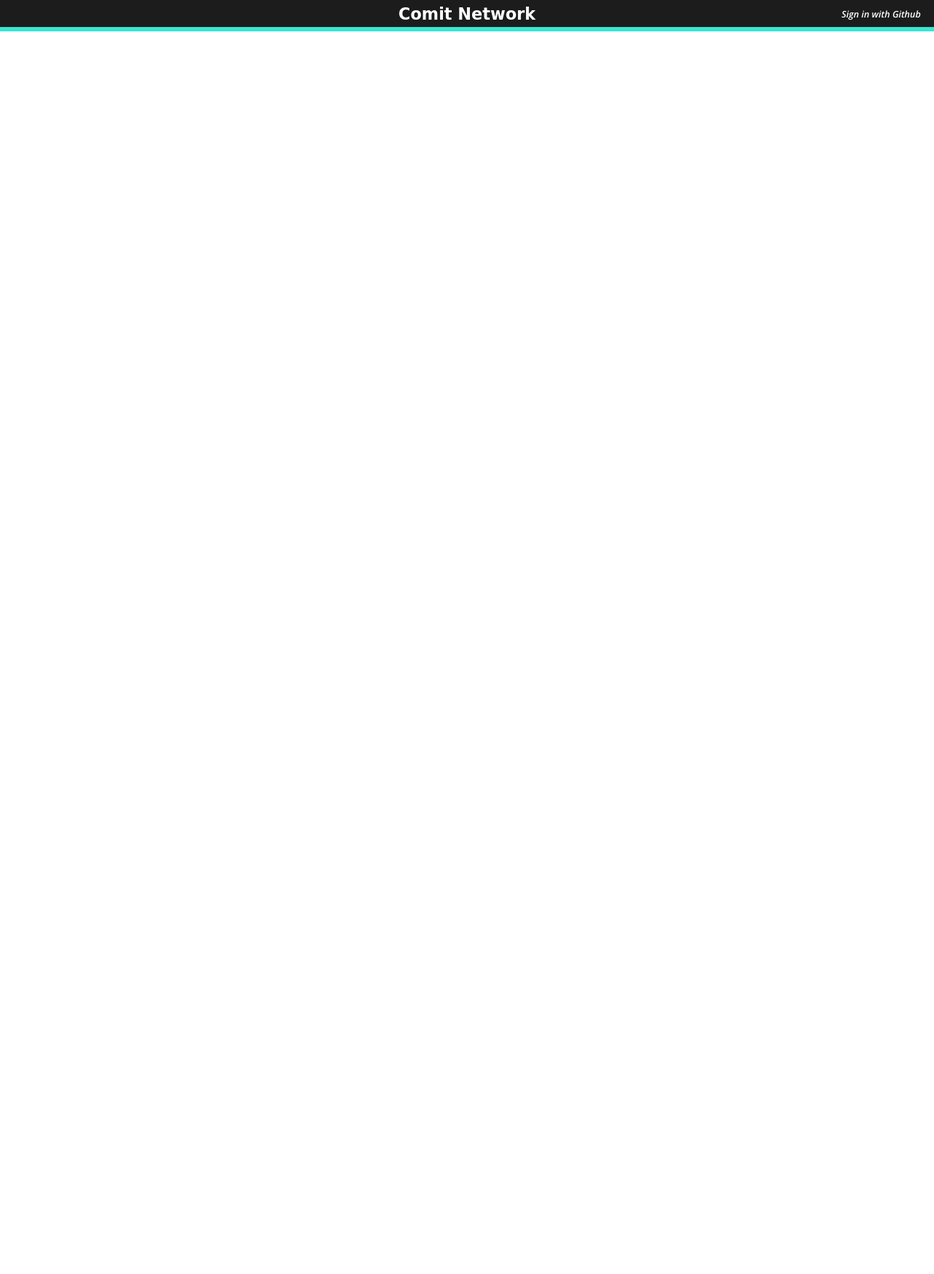
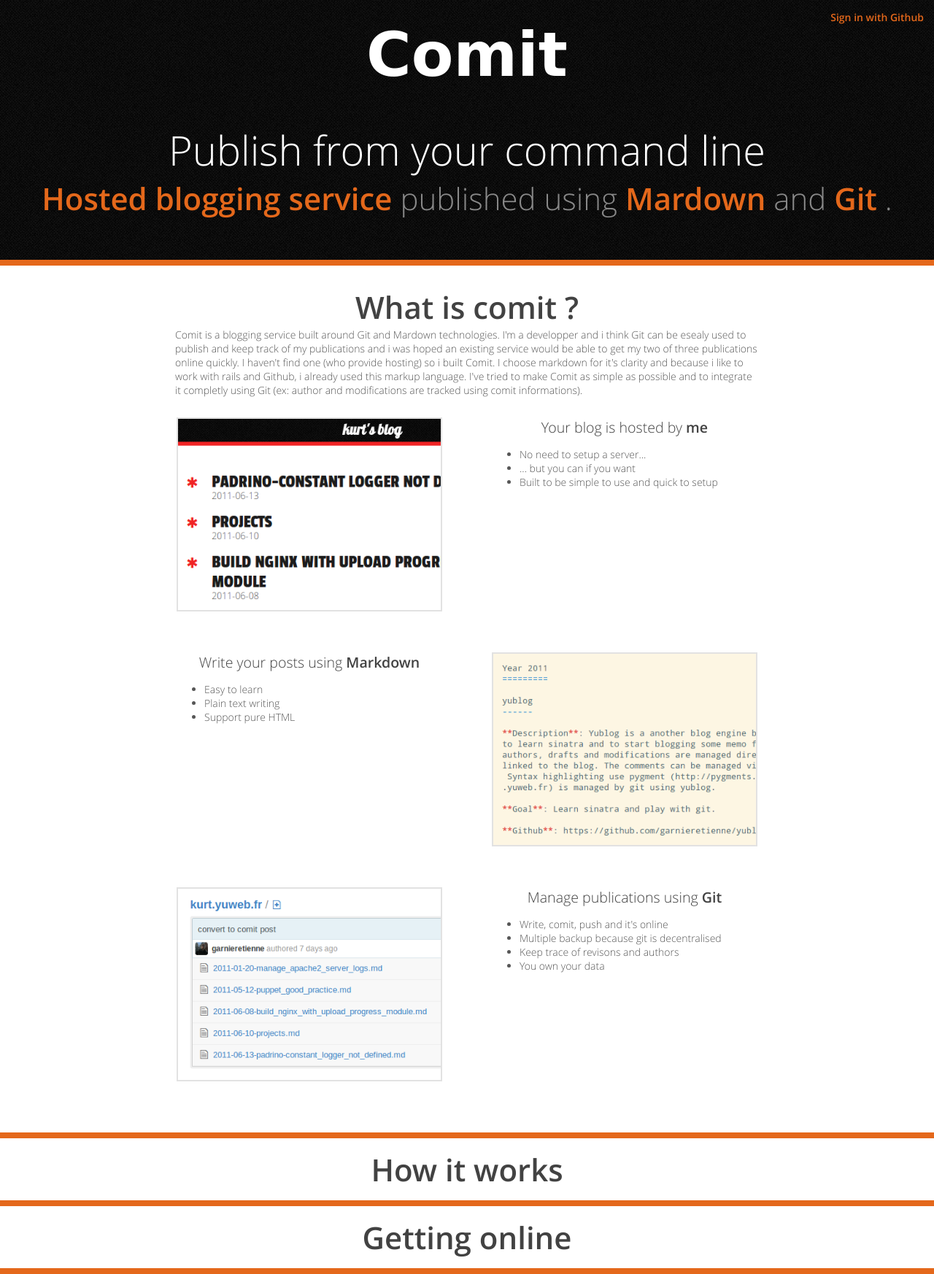
Before and after one commit to garnieretienne/comit, a Rails app: page / in a window 1280 px wide. Shown: the whole page at 73% size. Before the commit the page ends 43 px from the top, so only its background shows below. Run offline with Rails 7, Linux system fonts and the light colour scheme; data that the repository does not hold is empty; style sheets or scripts are compiled from the project's sources; parts of the project's set-up code (start-up, migrations or seed data) failed here and were passed over; some libraries are stand-ins or nearby versions; some web fonts are replaced.

Commit message:
start a draft for a welcome page

```diff
--- /dev/null
+++ b/app/assets/javascripts/welcome.js.coffee
@@ -0,0 +1,2 @@
+$(document).ready ->
+  $('#welcome-page .part').css('min-height', $(window).height())
--- a/app/assets/stylesheets/_colors.scss
+++ b/app/assets/stylesheets/_colors.scss
@@ -1,6 +1,7 @@
-// $custom-color: #E4681B;
-$custom-color: #3AE6D3;
+$custom-color: #E4681B;
+// $custom-color: #3AE6D3;
 // $custom-color: #686868;
+// $custom-color: #F02425;
 
 $black: #1C1C1C;
 $white: #FFFFFF;
--- a/app/assets/stylesheets/application.css
+++ b/app/assets/stylesheets/application.css
@@ -12,4 +12,5 @@
  *= require blog
  *= require post
  *= require user
+ *= require welcome
  */
--- a/app/assets/stylesheets/layout.css.scss
+++ b/app/assets/stylesheets/layout.css.scss
@@ -154,6 +154,7 @@
   // Header bar
   #header {
     background-color: $black;
+    background-image: url('/assets/blackorchid.png');
     color: $white;
     padding: 0.4em;
     text-align: center;
--- /dev/null
+++ b/app/assets/stylesheets/welcome.css.scss
@@ -0,0 +1,121 @@
+@import "colors";
+@import "typography";
+
+#welcome-page {
+  color: $grey;
+
+  .part {
+    border-bottom: 8px solid $custom-color;
+    padding: 1em;
+  }
+
+  header {
+    text-align: center;
+
+    #banner {
+      color: $grey;
+      margin-bottom: 1em;
+      background-color: $black;
+      background-image: url('/assets/blackorchid.png');
+
+      #sign-in {
+        a {
+          color: $custom-color;
+        }
+        font-weight: bold;
+        text-align: right;
+      }
+
+      h1 {
+        color: $white;
+        margin: 0;
+        font-size: 6em;
+        font-family: $logo;
+        line-height: 1em;
+        margin-bottom: 0.6em;
+      }
+
+      #motto {
+        color: $white;
+        font-size: 4em;
+      }
+
+      .headline {
+        color: lighten($grey, 20%);
+        font-family: $base;
+        font-size: 3em;
+        margin-bottom: 1em;
+        b {
+          color: $custom-color;
+        }
+      }
+    }
+  }
+
+  #what-is-comit {
+
+    #presentation {
+      max-width: 800px;
+      margin: auto;
+      margin-bottom: 2em;
+    }
+
+    .slice-left {
+      overflow: hidden;
+      max-width: 800px;
+      margin: auto;
+      margin-bottom: 4em;
+
+      .picture {
+        float: left;
+        width: 46%;
+
+        img {
+          width: 98%;
+          margin: 0;
+          margin: auto;
+          border: 2px solid $ligth-grey;
+        }
+      }
+
+      .content {
+        margin-left: 54%;
+      }
+    }
+
+    .slice-right {
+      max-width: 800px;
+      margin: auto;
+      overflow: hidden;
+      margin-bottom: 4em;
+
+      .picture {
+        float: right;
+        width: 46%;
+
+        img {
+          width: 98%;
+          margin: 0;
+          margin: auto;
+          border: 2px solid $ligth-grey;
+        }
+      }
+
+      .content {
+        margin-right: 54%;
+      }
+    }
+  }
+
+  h1 {
+    text-align: center;
+    font-size: 3em;
+    margin: 0;
+  }
+
+  h2 {
+    text-align: center;
+    font-size: 1.4em;
+    margin: 0
+  }
+}
--- a/app/controllers/blog_controller.rb
+++ b/app/controllers/blog_controller.rb
@@ -18,7 +18,7 @@
     # Welcome page
     else
       all
-      render action: :all and return
+      render 'welcome/index' and return
     end
 
   end
--- /dev/null
+++ b/app/controllers/welcome_controller.rb
@@ -0,0 +1,4 @@
+class WelcomeController < ApplicationController
+  def index
+  end
+end
--- /dev/null
+++ b/app/helpers/welcome_helper.rb
@@ -0,0 +1,2 @@
+module WelcomeHelper
+end
--- /dev/null
+++ b/app/views/welcome/index.haml
@@ -0,0 +1,67 @@
+#welcome-page
+  %header
+    #banner.part
+      #sign-in
+        = link_to 'Sign in with Github', '/auth/github'
+      %h1 Comit
+      #motto Publish from your command line
+      .headline>
+        %b= "Hosted blogging service"
+        = " published using "
+        %b= "Mardown"
+        = "and"
+        %b= "Git"
+        = "."
+
+  #what-is-comit.part
+    %h1 What is comit ?
+
+    #presentation
+      Comit is a blogging service built around Git and Mardown technologies. I'm a developper and i think Git can be esealy used to publish and keep track of my publications and i was hoped an existing service would be able to get my two of three publications online quickly. I haven't find one (who provide hosting) so i built Comit. I choose markdown for it's clarity and because i like to work with rails and Github, i already used this markup language.
+      I've tried to make Comit as simple as possible and to integrate it completly using Git (ex: author and modifications are tracked using comit informations).
+
+    .slice-left
+      .picture
+        = image_tag 'blog.png'
+      .content
+        .text
+          %h2>
+            Your blog is hosted by
+            %b me
+          %ul
+            %li No need to setup a server...
+            %li ... but you can if you want
+            %li Built to be simple to use and quick to setup
+
+    .slice-right
+      .picture
+        = image_tag 'markdown.png'
+      .content
+        .text
+          %h2>
+            Write your posts using
+            %b Markdown
+          %ul
+            %li Easy to learn
+            %li Plain text writing
+            %li Support pure HTML
+
+    .slice-left
+      .picture
+        = image_tag 'github.png'
+      .content
+        .text
+          %h2>
+            Manage publications using
+            %b Git
+          %ul
+            %li Write, comit, push and it's online
+            %li Multiple backup because git is decentralised
+            %li Keep trace of revisons and authors
+            %li You own your data
+
+  #how-it-works.part
+    %h1 How it works
+
+  #getting-online.part
+    %h1 Getting online
--- a/config/routes.rb
+++ b/config/routes.rb
@@ -6,7 +6,7 @@
   match     'auth/:provider/callback'     => 'session#create'                       # Authentication callback for omniauth
   match     'signout'                     => 'session#destroy'                      # Sign out
   match     'user/dashboard'              => 'user#show'                            # User profile
-  resources :user,                        only: [:update, :destroy]                           # User management
+  resources :user,                        only: [:update, :destroy]                 # User management
   resources :blog,                        only: [:create, :destroy, :edit, :update] # Blog management
   root to:  'blog#index'                                                            # Blog index
 
```
Also changed, not shown: test/functional/welcome_controller_test.rb (added, +9 -0 lines), test/unit/helpers/welcome_helper_test.rb (added, +4 -0 lines), app/assets/images/blackorchid.png (added), app/assets/images/blog.png (added), app/assets/images/github.png (added), app/assets/images/markdown.png (added).
